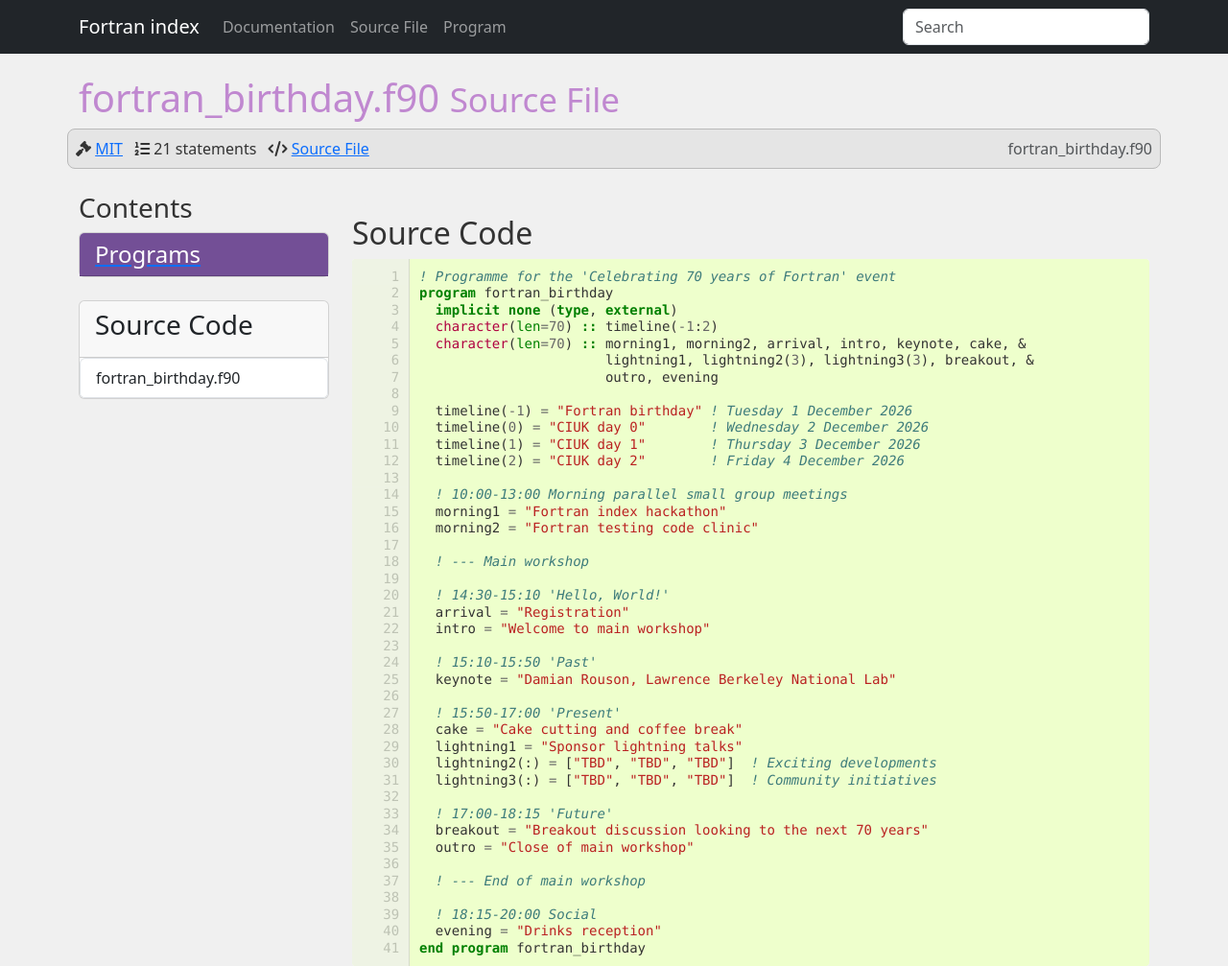
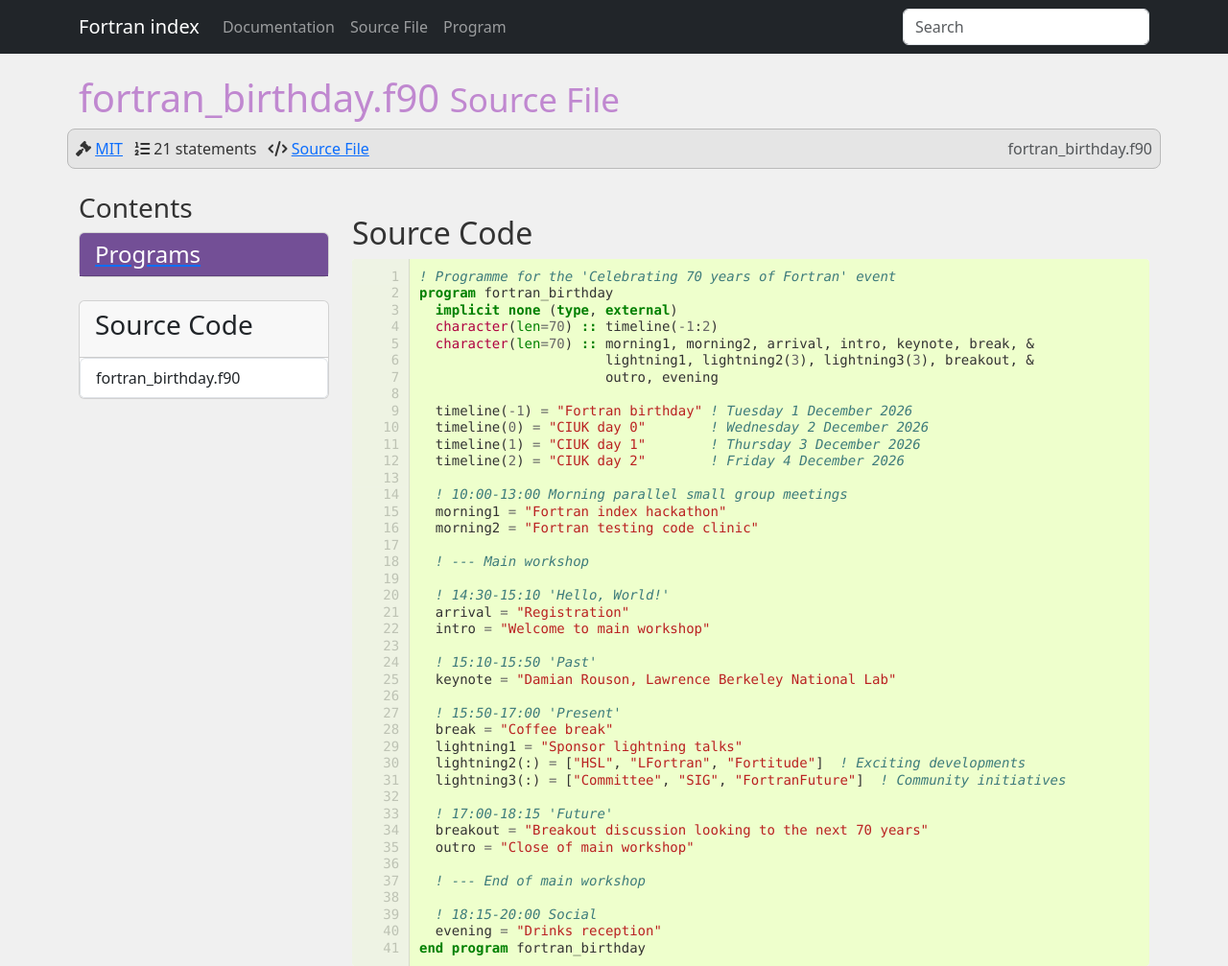
Before and after one commit to fortran-index/fortran-index, a plain HTML site: page sourcefile/fortran_birthday.f90.html in a window 1280 px wide. Shown: the top 1007 px of the page at 96% size. Drawn offline with nearby package versions, Linux system fonts and the light colour scheme; some packages are replaced by stand-ins of ours.

Commit message:
Deploying to gh-pages from @ fortran-index/fortran-index@de4dc3ecac0e6952bd57393f5c669e8ae7cec41b 🚀

```diff
--- a/sourcefile/fortran_birthday.f90.html
+++ b/sourcefile/fortran_birthday.f90.html
@@ -168,7 +168,7 @@
 <a id="ln-2" name="ln-2" href="#ln-2"></a><span class="k">program </span><span class="n">fortran_birthday</span>
 <a id="ln-3" name="ln-3" href="#ln-3"></a><span class="w">  </span><span class="k">implicit none</span><span class="w"> </span><span class="p">(</span><span class="k">type</span><span class="p">,</span><span class="w"> </span><span class="k">external</span><span class="p">)</span>
 <a id="ln-4" name="ln-4" href="#ln-4"></a><span class="w">  </span><span class="kt">character</span><span class="p">(</span><span class="nb">len</span><span class="o">=</span><span class="mi">70</span><span class="p">)</span><span class="w"> </span><span class="kd">::</span><span class="w"> </span><span class="n">timeline</span><span class="p">(</span><span class="o">-</span><span class="mi">1</span><span class="p">:</span><span class="mi">2</span><span class="p">)</span>
-<a id="ln-5" name="ln-5" href="#ln-5"></a><span class="w">  </span><span class="kt">character</span><span class="p">(</span><span class="nb">len</span><span class="o">=</span><span class="mi">70</span><span class="p">)</span><span class="w"> </span><span class="kd">::</span><span class="w"> </span><span class="n">morning1</span><span class="p">,</span><span class="w"> </span><span class="n">morning2</span><span class="p">,</span><span class="w"> </span><span class="n">arrival</span><span class="p">,</span><span class="w"> </span><span class="n">intro</span><span class="p">,</span><span class="w"> </span><span class="n">keynote</span><span class="p">,</span><span class="w"> </span><span class="n">cake</span><span class="p">,</span><span class="w"> </span><span class="p">&amp;</span>
+<a id="ln-5" name="ln-5" href="#ln-5"></a><span class="w">  </span><span class="kt">character</span><span class="p">(</span><span class="nb">len</span><span class="o">=</span><span class="mi">70</span><span class="p">)</span><span class="w"> </span><span class="kd">::</span><span class="w"> </span><span class="n">morning1</span><span class="p">,</span><span class="w"> </span><span class="n">morning2</span><span class="p">,</span><span class="w"> </span><span class="n">arrival</span><span class="p">,</span><span class="w"> </span><span class="n">intro</span><span class="p">,</span><span class="w"> </span><span class="n">keynote</span><span class="p">,</span><span class="w"> </span><span class="n">break</span><span class="p">,</span><span class="w"> </span><span class="p">&amp;</span>
 <a id="ln-6" name="ln-6" href="#ln-6"></a><span class="w">                       </span><span class="n">lightning1</span><span class="p">,</span><span class="w"> </span><span class="n">lightning2</span><span class="p">(</span><span class="mi">3</span><span class="p">),</span><span class="w"> </span><span class="n">lightning3</span><span class="p">(</span><span class="mi">3</span><span class="p">),</span><span class="w"> </span><span class="n">breakout</span><span class="p">,</span><span class="w"> </span><span class="p">&amp;</span>
 <a id="ln-7" name="ln-7" href="#ln-7"></a><span class="w">                       </span><span class="n">outro</span><span class="p">,</span><span class="w"> </span><span class="n">evening</span>
 <a id="ln-8" name="ln-8" href="#ln-8"></a>
@@ -191,10 +191,10 @@
 <a id="ln-25" name="ln-25" href="#ln-25"></a><span class="w">  </span><span class="n">keynote</span><span class="w"> </span><span class="o">=</span><span class="w"> </span><span class="s2">"Damian Rouson, Lawrence Berkeley National Lab"</span>
 <a id="ln-26" name="ln-26" href="#ln-26"></a>
 <a id="ln-27" name="ln-27" href="#ln-27"></a><span class="w">  </span><span class="c">! 15:50-17:00 'Present'</span>
-<a id="ln-28" name="ln-28" href="#ln-28"></a><span class="w">  </span><span class="n">cake</span><span class="w"> </span><span class="o">=</span><span class="w"> </span><span class="s2">"Cake cutting and coffee break"</span>
+<a id="ln-28" name="ln-28" href="#ln-28"></a><span class="w">  </span><span class="n">break</span><span class="w"> </span><span class="o">=</span><span class="w"> </span><span class="s2">"Coffee break"</span>
 <a id="ln-29" name="ln-29" href="#ln-29"></a><span class="w">  </span><span class="n">lightning1</span><span class="w"> </span><span class="o">=</span><span class="w"> </span><span class="s2">"Sponsor lightning talks"</span>
-<a id="ln-30" name="ln-30" href="#ln-30"></a><span class="w">  </span><span class="n">lightning2</span><span class="p">(:)</span><span class="w"> </span><span class="o">=</span><span class="w"> </span><span class="p">[</span><span class="s2">"TBD"</span><span class="p">,</span><span class="w"> </span><span class="s2">"TBD"</span><span class="p">,</span><span class="w"> </span><span class="s2">"TBD"</span><span class="p">]</span><span class="w">  </span><span class="c">! Exciting developments</span>
-<a id="ln-31" name="ln-31" href="#ln-31"></a><span class="w">  </span><span class="n">lightning3</span><span class="p">(:)</span><span class="w"> </span><span class="o">=</span><span class="w"> </span><span class="p">[</span><span class="s2">"TBD"</span><span class="p">,</span><span class="w"> </span><span class="s2">"TBD"</span><span class="p">,</span><span class="w"> </span><span class="s2">"TBD"</span><span class="p">]</span><span class="w">  </span><span class="c">! Community initiatives</span>
+<a id="ln-30" name="ln-30" href="#ln-30"></a><span class="w">  </span><span class="n">lightning2</span><span class="p">(:)</span><span class="w"> </span><span class="o">=</span><span class="w"> </span><span class="p">[</span><span class="s2">"HSL"</span><span class="p">,</span><span class="w"> </span><span class="s2">"LFortran"</span><span class="p">,</span><span class="w"> </span><span class="s2">"Fortitude"</span><span class="p">]</span><span class="w">  </span><span class="c">! Exciting developments</span>
+<a id="ln-31" name="ln-31" href="#ln-31"></a><span class="w">  </span><span class="n">lightning3</span><span class="p">(:)</span><span class="w"> </span><span class="o">=</span><span class="w"> </span><span class="p">[</span><span class="s2">"Committee"</span><span class="p">,</span><span class="w"> </span><span class="s2">"SIG"</span><span class="p">,</span><span class="w"> </span><span class="s2">"FortranFuture"</span><span class="p">]</span><span class="w">  </span><span class="c">! Community initiatives</span>
 <a id="ln-32" name="ln-32" href="#ln-32"></a>
 <a id="ln-33" name="ln-33" href="#ln-33"></a><span class="w">  </span><span class="c">! 17:00-18:15 'Future'</span>
 <a id="ln-34" name="ln-34" href="#ln-34"></a><span class="w">  </span><span class="n">breakout</span><span class="w"> </span><span class="o">=</span><span class="w"> </span><span class="s2">"Breakout discussion looking to the next 70 years"</span>
```
Also changed, not shown: program/fortran_birthday.html (+3 -3 lines), search/search_database.json (+1 -1 lines), 1 other file.
